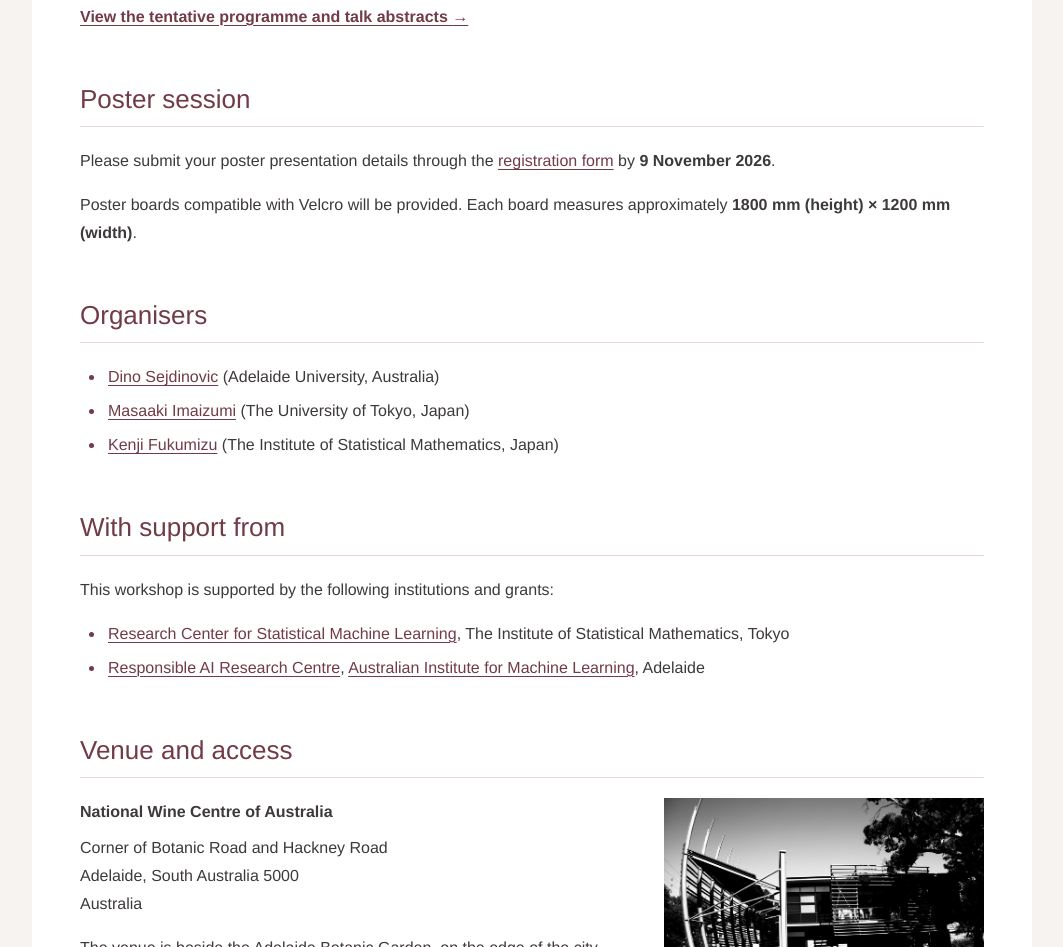
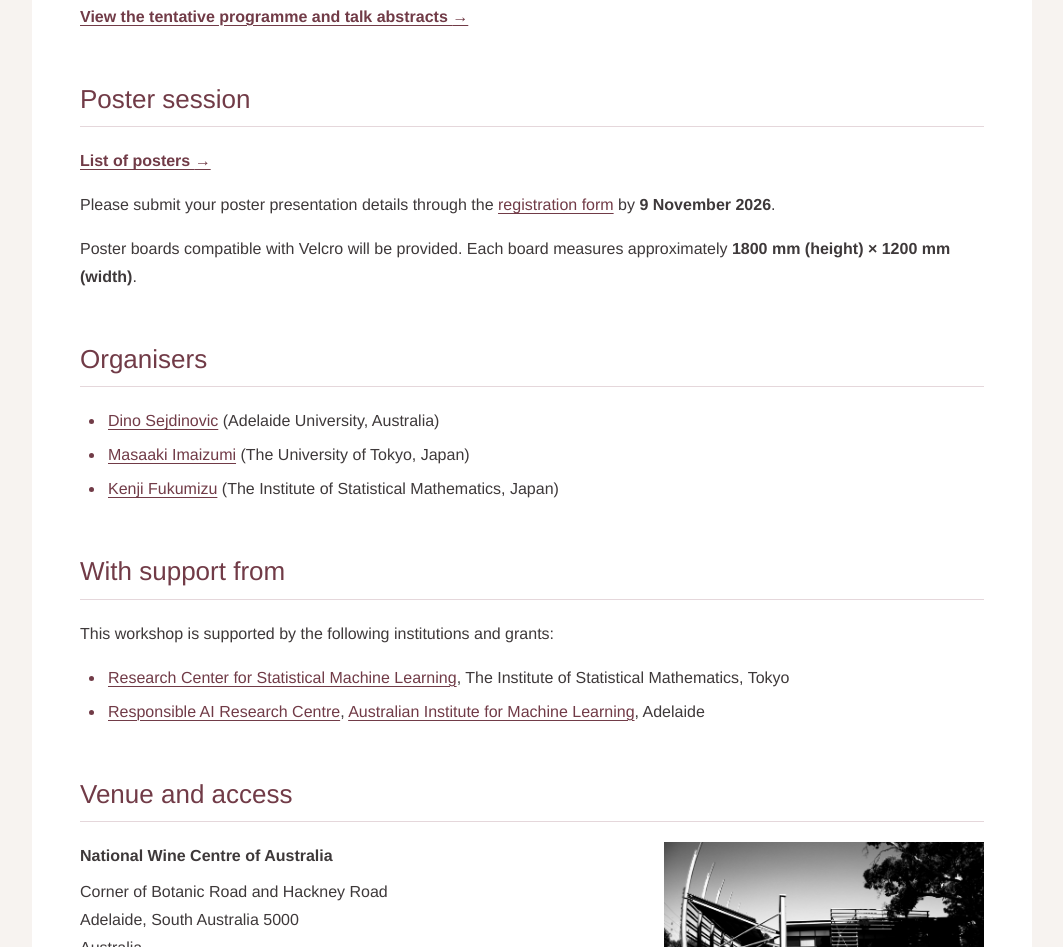
Before and after one commit to kips-lab/fimi-downunder, a plain HTML site: page docs/index.html in a window 1280 px wide. Shown: the part 2928-3875 px from the top of the page, without its empty margins (108-1171 px from the left). Drawn offline with Linux system fonts and the light colour scheme.

Commit message:
Link to the list of posters from the FIMI homepage

```diff
--- a/docs/index.html
+++ b/docs/index.html
@@ -98,6 +98,7 @@
 
         <section id="posters" aria-labelledby="posters-title">
           <h2 id="posters-title">Poster session</h2>
+          <p><a class="programme-link" href="posters.html">List of posters <span aria-hidden="true">→</span></a></p>
           <p>Please submit your poster presentation details through the <a href="https://forms.gle/vhko6H9zNQfR5hpAA">registration form</a> by <strong><time datetime="2026-11-09">9 November 2026</time></strong>.</p>
           <p>Poster boards compatible with Velcro will be provided. Each board measures approximately <strong>1800 mm (height) × 1200 mm (width)</strong>.</p>
         </section>
```
